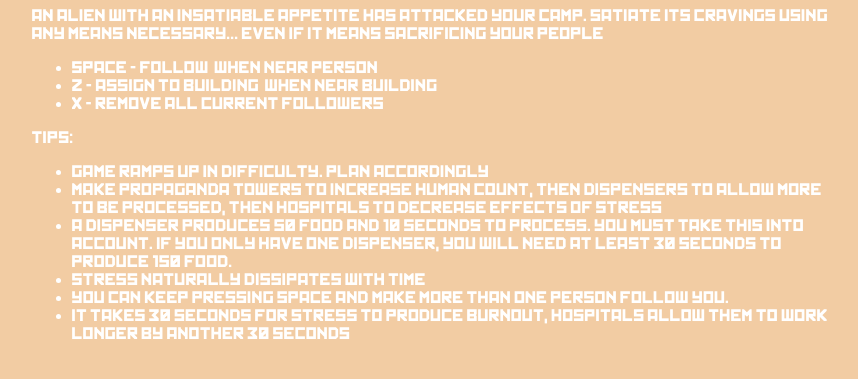
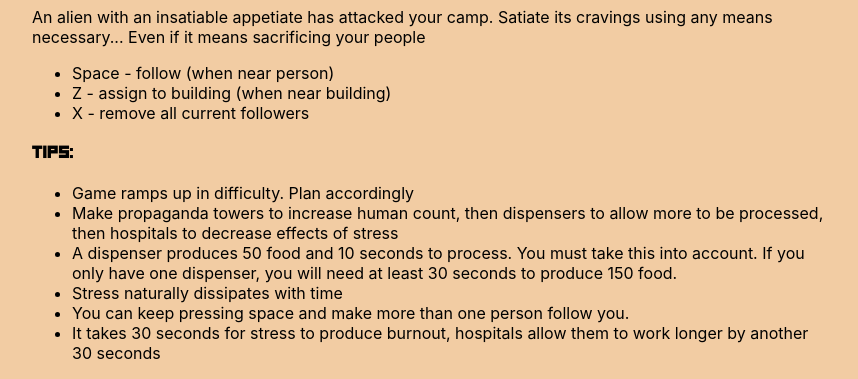
Before and after one commit to Secretmapper/ld43, a website: page src/index.html in a window 1280 px wide. Shown: the part 573-952 px from the top of the page, without its empty margins (208-1066 px from the left). Drawn offline with Linux system fonts and the light colour scheme; files whose address does not match are found by name.

Commit message:
Make text readable

```diff
--- a/src/index.html
+++ b/src/index.html
@@ -16,7 +16,6 @@
         }
         html,
         body {
-            font-family: "Kremlin";
             background: #F2CCA3;
             margin: 0;
             padding: 0;
@@ -27,7 +26,11 @@
             image-rendering: crisp-edges;                /* Possible future browsers. */
             -ms-interpolation-mode: nearest-neighbor;    /* IE (non standard naming) */
             image-rendering: pixelated;                  /* Chrome 41 */
-            color: white;
+            color: black;
+            font-family: -apple-system,BlinkMacSystemFont,Segoe UI,Helvetica,Arial,sans-serif,Apple Color Emoji,Segoe UI Emoji,Segoe UI Symbol;
+        }
+        h1, h2, h3, h4 {
+            font-family: "Kremlin";
         }
         #content {
             margin: auto;
@@ -46,35 +49,35 @@
     <div class="content">
         <h1>Satiate!</h1>
         <div>
-            AN ALIEN WITH AN INSATIABLE APPETITE HAS ATTACKED YOUR CAMP. SATIATE ITS CRAVINGS USING ANY MEANS NECESSARY... EVEN IF IT MEANS SACRIFICING YOUR PEOPLE
+            An alien with an insatiable appetiate has attacked your camp. Satiate its cravings using any means necessary... Even if it means sacrificing your people
         </div>
         <div>
             <ul>
-                <li>SPACE - FOLLOW (WHEN NEAR PERSON)</li>
-                <li>Z - ASSIGN TO BUILDING (WHEN NEAR BUILDING)</li>
-                <li>X - REMOVE ALL CURRENT FOLLOWERS</li>
+                <li>Space - follow (when near person)</li>
+                <li>Z - assign to building (when near building)</li>
+                <li>X - remove all current followers</li>
             </ul>
         </div>
         <div>
-            TIPS:
+            <h4>TIPS:</h4>
             <ul>
                 <li>
-                    GAME RAMPS UP IN DIFFICULTY. PLAN ACCORDINGLY
+                    Game ramps up in difficulty. Plan accordingly
                 </li>
                 <li>
-                    MAKE PROPAGANDA TOWERS TO INCREASE HUMAN COUNT, THEN DISPENSERS TO ALLOW MORE TO BE PROCESSED, THEN HOSPITALS TO DECREASE EFFECTS OF STRESS
+                    Make propaganda towers to increase human count, then dispensers to allow more to be processed, then hospitals to decrease effects of stress
                 </li>
                 <li>
-                    A DISPENSER PRODUCES 50 FOOD AND 10 SECONDS TO PROCESS. YOU MUST TAKE THIS INTO ACCOUNT. IF YOU ONLY HAVE ONE DISPENSER, YOU WILL NEED AT LEAST 30 SECONDS TO PRODUCE 150 FOOD.
+                    A dispenser produces 50 food and 10 seconds to process. You must take this into account. If you only have one dispenser, you will need at least 30 seconds to produce 150 food.
                 </li>
                 <li>
-                    STRESS NATURALLY DISSIPATES WITH TIME
+                    Stress naturally dissipates with time
                 </li>
                 <li>
-                    YOU CAN KEEP PRESSING SPACE AND MAKE MORE THAN ONE PERSON FOLLOW YOU.
+                    You can keep pressing space and make more than one person follow you.
                 </li>
                 <li>
-                    IT TAKES 30 SECONDS FOR STRESS TO PRODUCE BURNOUT, HOSPITALS ALLOW THEM TO WORK LONGER BY ANOTHER 30 SECONDS
+                    It takes 30 seconds for stress to produce burnout, hospitals allow them to work longer by another 30 seconds
                 </li>
             </ul>
         </div>
```
Also changed, not shown: index.html (+16 -13 lines).
